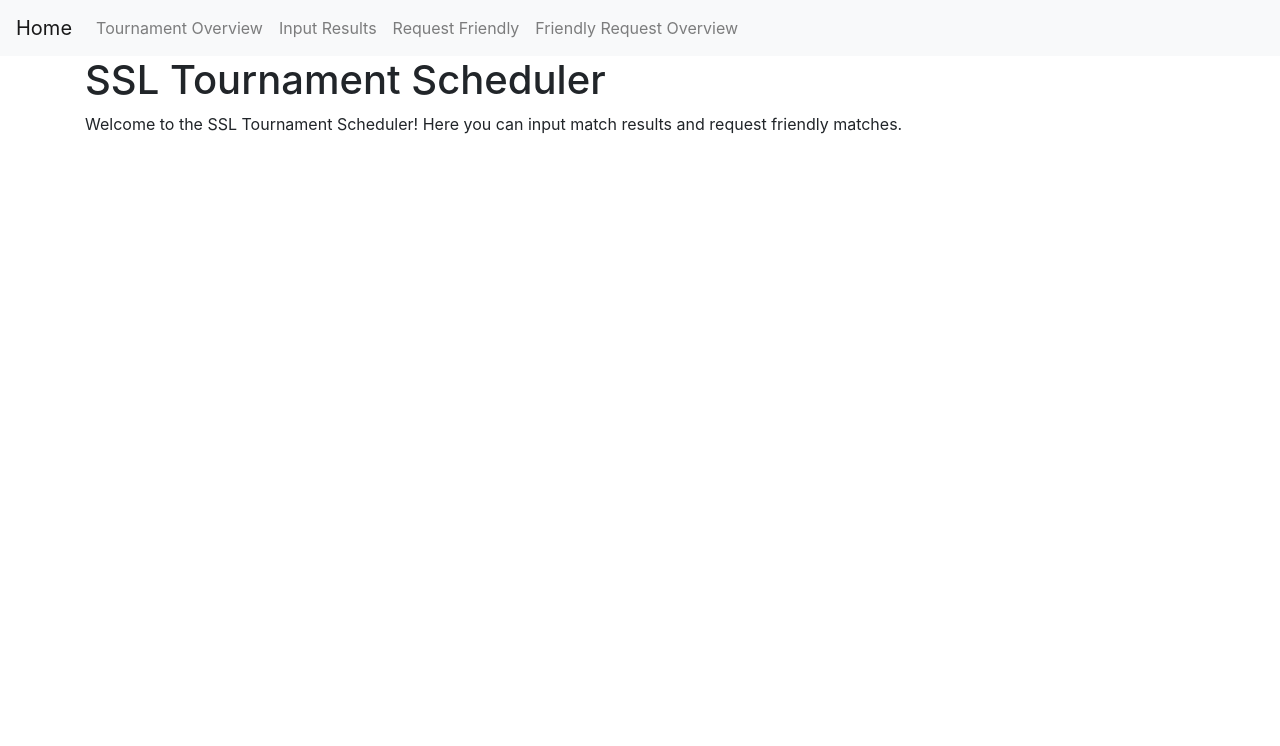
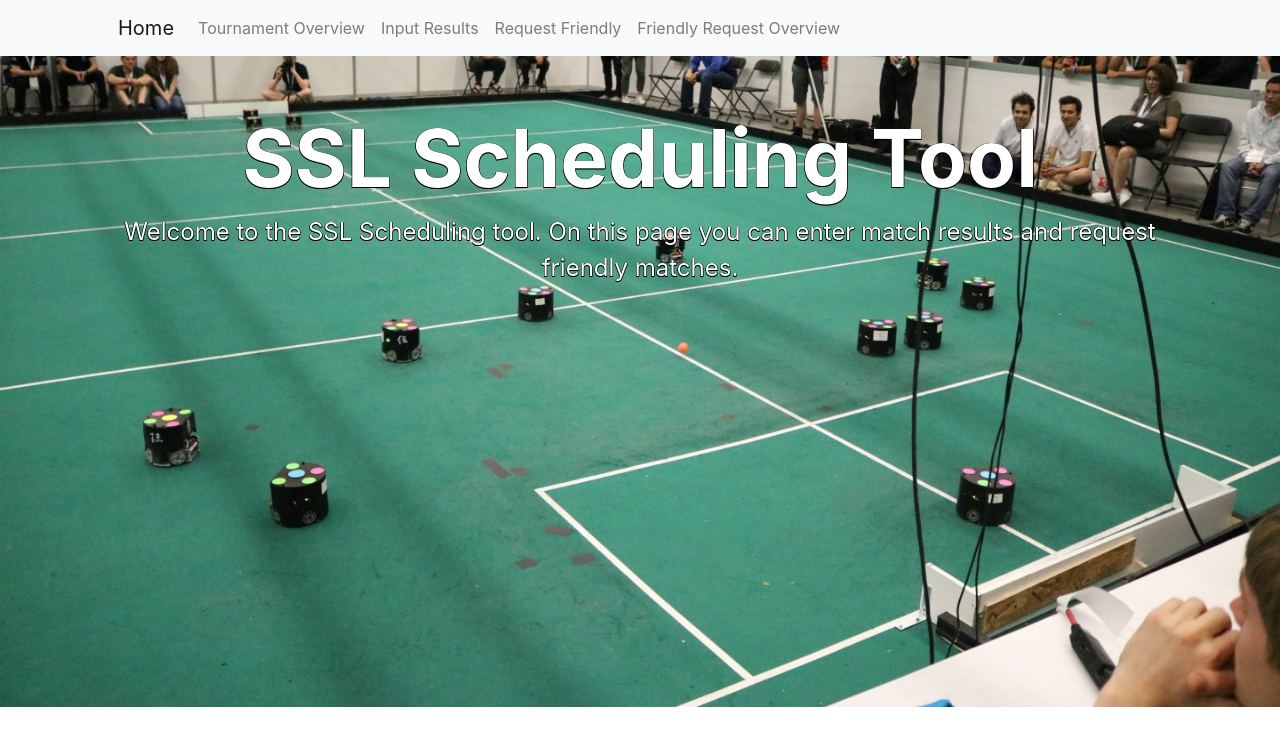
Before and after one commit to selinazwerver/ssl-scheduling-webAPI-2021, a Flask app: page / in a window 1280 px wide. Shown: the top 746 px of the page. Run offline with Flask 2, Linux system fonts and the light colour scheme; parts of the project's set-up code (start-up, migrations or seed data) failed here and were passed over; some libraries are stand-ins or nearby versions.

Commit message:
make pretty

```diff
--- a/main.py
+++ b/main.py
@@ -6,7 +6,7 @@ from CommunicationHandler import CommunicationHandler
 import threading
 
 app = Flask(__name__)
-app.config["DEBUG"] = True
+app.config["DEBUG"] = False
 app.config['SECRET_KEY'] = 'blah'
 
 dataHandler = DataHandler()
--- a/templates/base.html
+++ b/templates/base.html
@@ -7,18 +7,16 @@
 
     <!-- Bootstrap CSS -->
     <link rel="stylesheet" href="https://stackpath.bootstrapcdn.com/bootstrap/4.3.1/css/bootstrap.min.css" integrity="sha384-ggOyR0iXCbMQv3Xipma34MD+dH/1fQ784/j6cY/iJTQUOhcWr7x9JvoRxT2MZw1T" crossorigin="anonymous">
-
-<!--      <style>-->
-<!--          table, th, td {-->
-<!--          border: 1px solid black;-->
-<!--          }-->
-<!--      </style>-->
-
-
+<!--    <link rel="stylesheet" href="static/styles.css">-->
     <title>{% block title %} {% endblock %}</title>
+    <script src="https://use.fontawesome.com/releases/v5.15.3/js/all.js" crossorigin="anonymous"></script>
+    <!-- Google fonts-->
+    <link href="https://fonts.googleapis.com/css?family=Varela+Round" rel="stylesheet" />
+    <link href="https://fonts.googleapis.com/css?family=Nunito:200,200i,300,300i,400,400i,600,600i,700,700i,800,800i,900,900i" rel="stylesheet" />
     </head>
-  <body>
-    <nav class="navbar navbar-expand-md navbar-light bg-light">
+  <body id="page-top">
+    <nav class="navbar navbar-expand-lg navbar-light bg-light">
+        <div class="container px-4 px-lg-5">
             <a class="navbar-brand" href="{{ url_for('index')}}">Home</a>
             <button class="navbar-toggler" type="button" data-toggle="collapse" data-target="#navbarNav" aria-controls="navbarNav" aria-expanded="false" aria-label="Toggle navigation">
                 <span class="navbar-toggler-icon"></span>
@@ -39,6 +37,7 @@
                     </li>
                 </ul>
             </div>
+        </div>
     </nav>
     <div class="container">
         {% for message in get_flashed_messages() %}
@@ -47,10 +46,13 @@
         {% block content %} {% endblock %}
     </div>
 
+
     <!-- Optional JavaScript -->
     <!-- jQuery first, then Popper.js, then Bootstrap JS -->
     <script src="https://code.jquery.com/jquery-3.3.1.slim.min.js" integrity="sha384-q8i/X+965DzO0rT7abK41JStQIAqVgRVzpbzo5smXKp4YfRvH+8abtTE1Pi6jizo" crossorigin="anonymous"></script>
     <script src="https://cdnjs.cloudflare.com/ajax/libs/popper.js/1.14.7/umd/popper.min.js" integrity="sha384-UO2eT0CpHqdSJQ6hJty5KVphtPhzWj9WO1clHTMGa3JDZwrnQq4sF86dIHNDz0W1" crossorigin="anonymous"></script>
     <script src="https://stackpath.bootstrapcdn.com/bootstrap/4.3.1/js/bootstrap.min.js" integrity="sha384-JjSmVgyd0p3pXB1rRibZUAYoIIy6OrQ6VrjIEaFf/nJGzIxFDsf4x0xIM+B07jRM" crossorigin="anonymous"></script>
+    <!-- Bootstrap core JS-->
+    <script src="https://cdn.jsdelivr.net/npm/bootstrap@5.0.1/dist/js/bootstrap.bundle.min.js"></script>
     </body>
 </html>
--- a/templates/home.html
+++ b/templates/home.html
@@ -1,7 +1,53 @@
 {% extends 'base.html' %}
 
 {% block content %}
-<h1>{% block title %} SSL Tournament Scheduler {% endblock %}</h1>
-<p>Welcome to the SSL Tournament Scheduler!
-    Here you can input match results and request friendly matches.</p>
+<style>
+body {
+  position: relative;
+  width: 100%;
+  height: auto;
+  min-height: 35rem;
+  background-position: center;
+  background-repeat: no-repeat;
+  background-attachment: scroll;
+  background-size: cover;
+  background-image: url(/static/frontpage.jpg);
+}
+
+h1
+{text-align: center;
+color: white;
+text-shadow:
+    -0.5px -0.5px 0 #000,
+    0.5px -0.5px 0 #000,
+    -0.5px 0.5px 0 #000,
+    0.5px 0.5px 0 #000;
+margin-top: 0.67em;
+display: block;
+font-size: 5em;
+font-weight: bold;
+}
+
+p {
+text-align: center;
+color: white;
+text-shadow:
+    -0.5px -0.5px 0 #000,
+    0.5px -0.5px 0 #000,
+    -0.5px 0.5px 0 #000,
+    0.5px 0.5px 0 #000;
+display: block;
+font-size: 1.5em;
+}
+
+div {
+text-align: center;
+}
+
+</style>
+
+
+<h1>{% block title %} SSL Scheduling Tool{% endblock %}</h1>
+<p>Welcome to the SSL Scheduling tool. On this page you can enter match results and request friendly matches. </p>
+
 {% endblock %}
--- a/token.json
+++ b/token.json
@@ -1 +1 @@
-{"token": "ya29.a0AfH6SMCrMXyqhqfRvu2C6zDT0YPHAmSU8mX4by0Yqv9YLZBl3czuMATmXpQ8K4Cm768hwqHKVRiXucl3mQQ8Pe3u_II6T45qND4PJHHZDyN_3KvNwAYFuTHqWQXNnhulIORiDGaY88nJxzLDdEtaamkcXeRmHQ", "refresh_token": "1//0gVVb1doPfdAeCgYIARAAGBASNwF-L9Ir1mO-Y9lL2Hq4YmJTr_TrjBmquk9nU8-fqLQT9rJhRifcp9HDCMTZRPqpnkVYhNdQjRU", "token_uri": "https://oauth2.googleapis.com/token", "client_id": "1010268089304-a428uo2p5mip347q0j38c4oitki4kptc.apps.googleusercontent.com", "client_secret": "QmJAoz3Ix1GohfEAZXdG5tXV", "scopes": ["https://www.googleapis.com/auth/calendar"], "expiry": "2021-05-27T18:16:54.587993Z"}
+{"token": "ya29.a0AfH6SMAD_Y-VKuiqTkKvtOPkXxeXH1CHwlMQIlHgE82ZWrMRjvaIGPTSvguSSJb7_Wa5SbWHBnp4lpZy5ms9Jr0EFn8XD35JWCeW_w5WK98w4cwhKhTEivVzbbS8KOS2eGRombmCb7szkBeQxgDDD0DnukUpmw", "refresh_token": "1//0gVVb1doPfdAeCgYIARAAGBASNwF-L9Ir1mO-Y9lL2Hq4YmJTr_TrjBmquk9nU8-fqLQT9rJhRifcp9HDCMTZRPqpnkVYhNdQjRU", "token_uri": "https://oauth2.googleapis.com/token", "client_id": "1010268089304-a428uo2p5mip347q0j38c4oitki4kptc.apps.googleusercontent.com", "client_secret": "QmJAoz3Ix1GohfEAZXdG5tXV", "scopes": ["https://www.googleapis.com/auth/calendar"], "expiry": "2021-05-29T18:27:19.553042Z"}
```
Also changed, not shown: templates/check_friendly.html (+9 -0 lines), templates/check_results.html (+9 -0 lines), templates/request_friendly.html (+10 -2 lines), templates/request_overview.html (+9 -2 lines), templates/results.html (+9 -0 lines), templates/tournament_overview.html (+8 -0 lines), templates/tournament_schedule.html (deleted, +0 -7 lines), data/friendlies.db, data/schedule.db, static/frontpage.jpg (added), 1 other file. Lines whose indentation alone changed are shown as unchanged.
